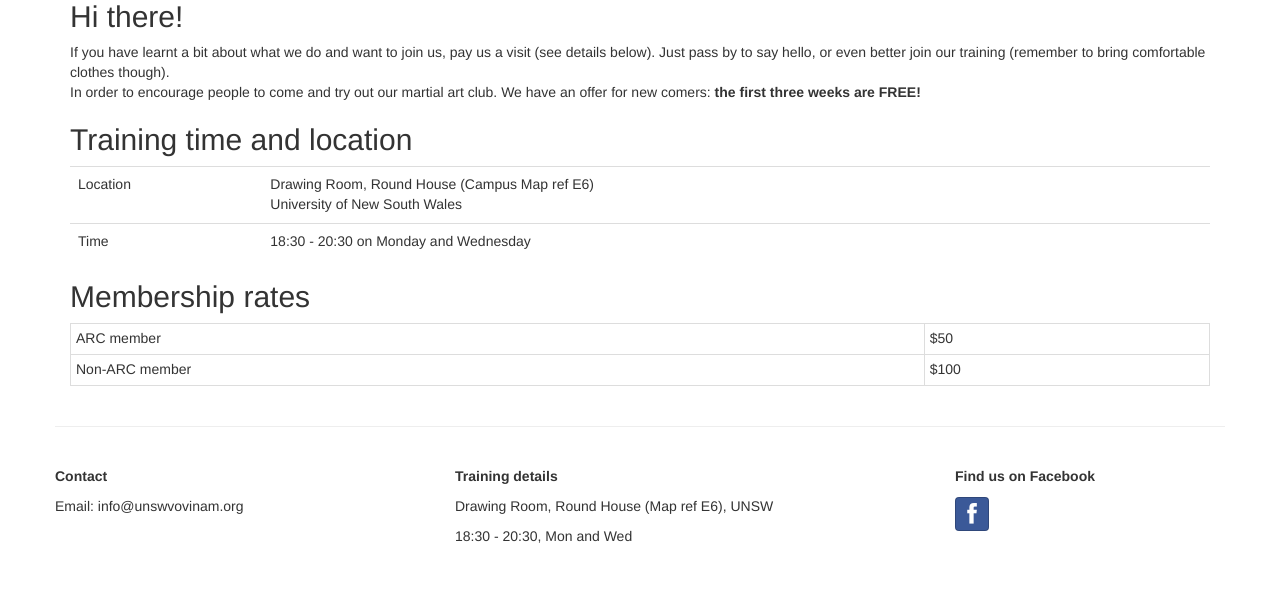
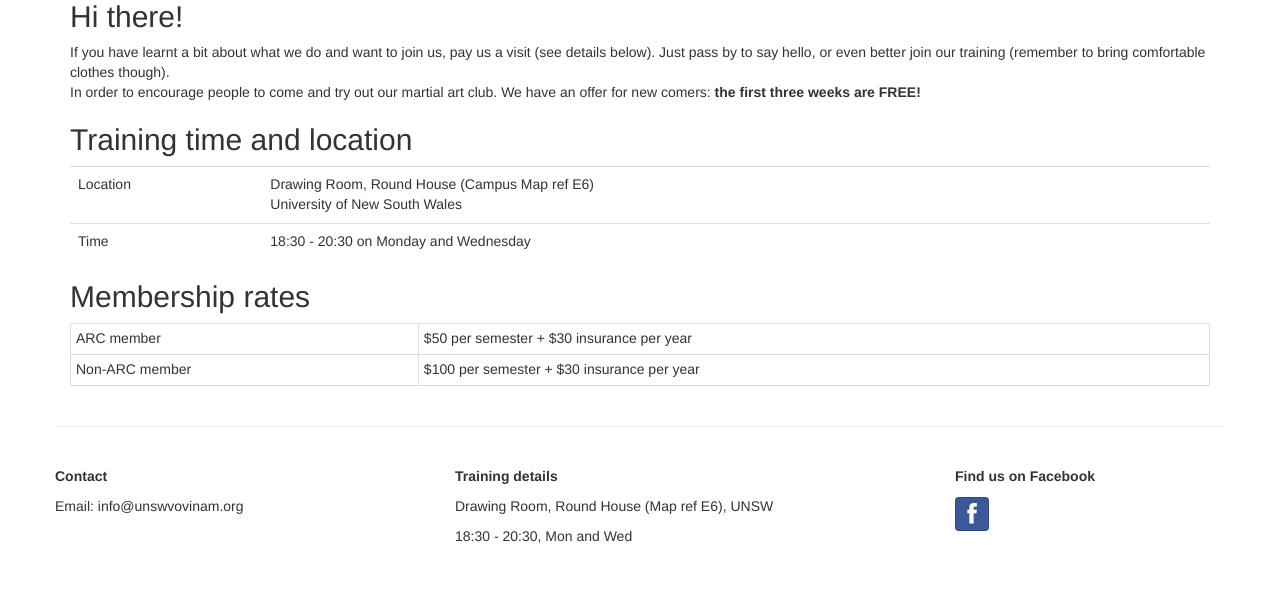
Before and after one commit to tvhong/vovinam_site, a Jekyll site: the page built from joinus/index.html, in a window 1280 px wide. Shown: the part 587-1184 px from the top of the page. Built offline with Jekyll 4.4.1, drawn with Linux system fonts in a browser that asks for light colours; Markdown is read by kramdown in place of the engine named in the settings.

Commit message:
Add insurance price to joinus page

```diff
--- a/joinus/index.html
+++ b/joinus/index.html
@@ -28,10 +28,10 @@ title: Join Us - UNSW Vovinam
 <table class="table table-bordered table-condensed">
   <tr>
     <td>ARC member</td>
-    <td>$50</td>
+    <td>$50 per semester + $30 insurance per year</td>
   </tr>
   <tr>
     <td>Non-ARC member</td>
-    <td>$100</td>
+    <td>$100 per semester + $30 insurance per year</td>
   </tr>
 </table>
```
